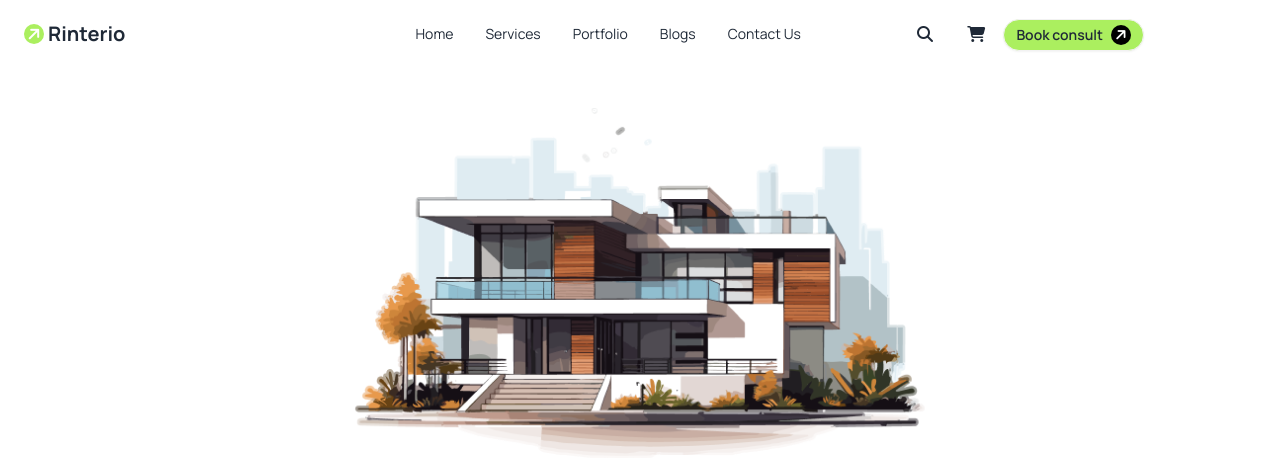
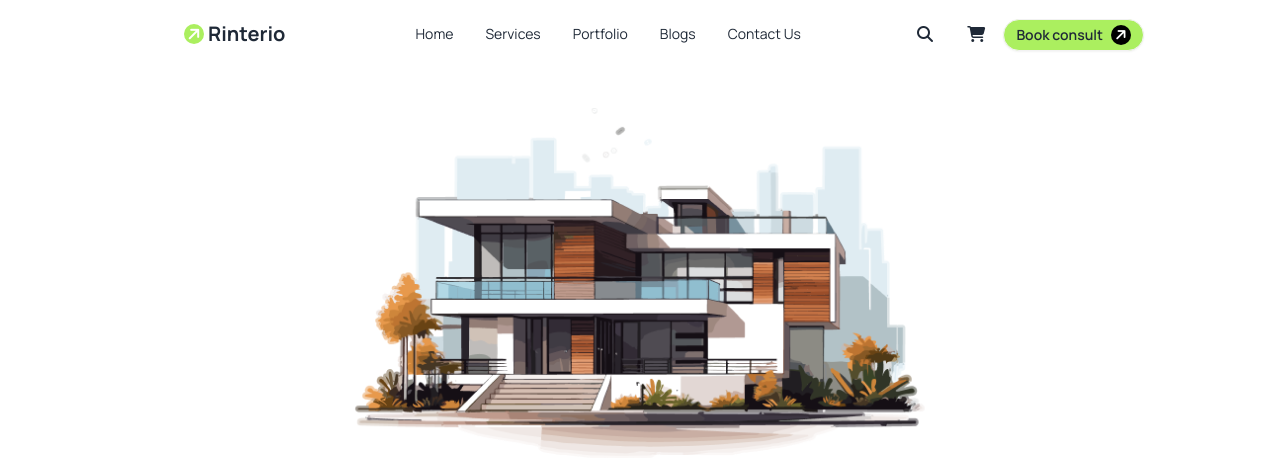
Before and after one commit to maksuda32/assignment-3-new, a plain HTML site: page index.html in a window 1280 px wide. Shown: the top 459 px of the page. Drawn offline with nearby package versions, Linux system fonts and the light colour scheme.

```diff
--- a/index.html
+++ b/index.html
@@ -57,7 +57,7 @@
                       </svg>
                     </div>
                   </div>
-                  <i class="fa-solid fa-arrow-right -rotate-45 text-white bg-button-color rounded-full w-5 h-5 inline-flex justify-center items-center"></i>
+                  <i class="fa-solid fa-arrow-right -rotate-45 text-white bg-button-color ml-40 rounded-full w-5 h-5 inline-flex justify-center items-center"></i>
                   <a class="font-bold text-xl ml-1">Rinterio</a>
                 </div>
                 <div class="navbar-center hidden lg:flex">
```
